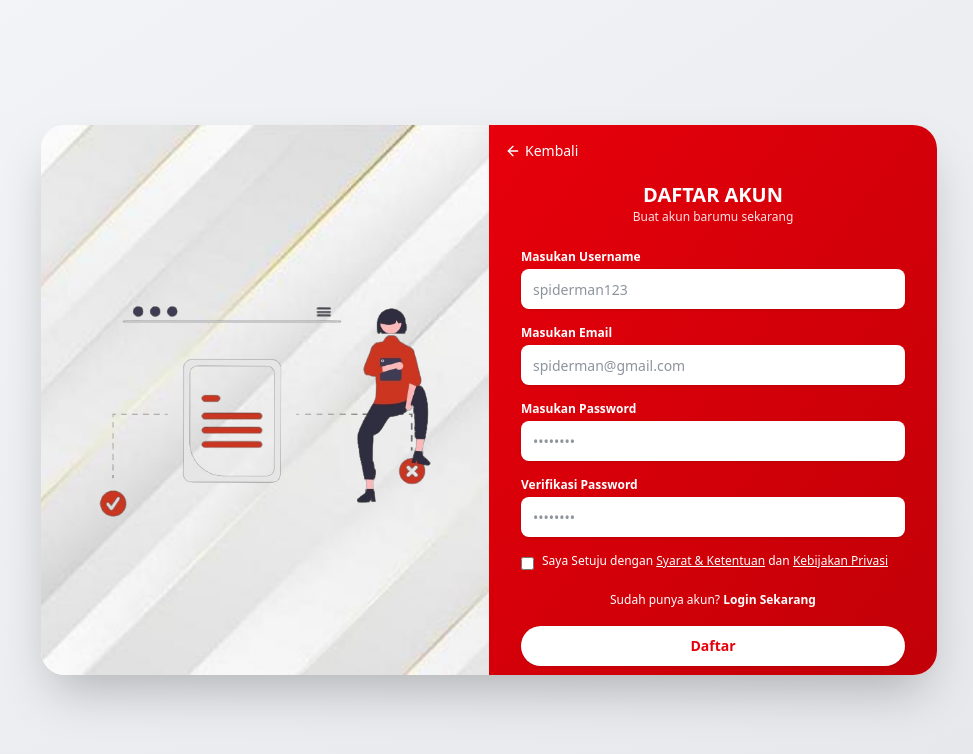
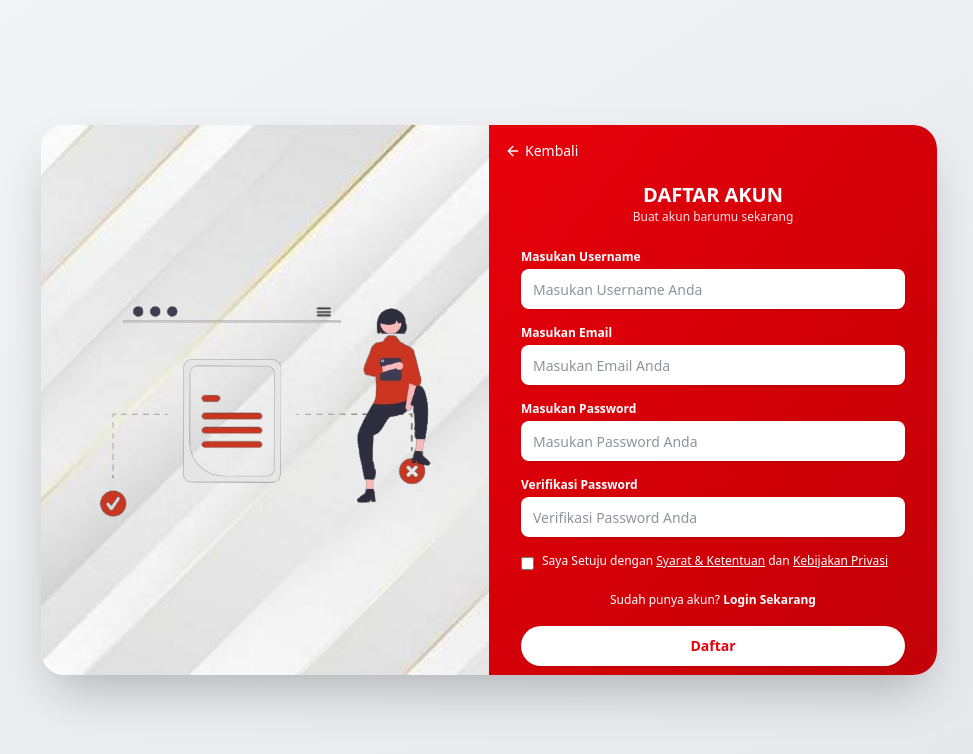
Before and after one commit to Indrahrmwn/Group3-, a React (Vite) app: page /register in a window 1280 px wide. Shown: the top 754 px of the page, without its empty margins (151-1124 px from the left). Built offline with nearby package versions, Linux system fonts and the light colour scheme.

Commit message:
ganti teks di login sama register

```diff
--- a/src/pages/Login.jsx
+++ b/src/pages/Login.jsx
@@ -108,7 +108,7 @@ export default function Login() {
                 value={email}
                 onChange={(e) => setEmail(e.target.value)}
                 className="w-full h-10 bg-white rounded-lg px-3 text-sm text-gray-800 placeholder-gray-400 focus:outline-none focus:ring-2 focus:ring-red-300 shadow"
-                placeholder="spiderman@gmail.com"
+                placeholder="Masukan Email Anda"
                 required
               />
             </div>
@@ -123,7 +123,7 @@ export default function Login() {
                 value={password}
                 onChange={(e) => setPassword(e.target.value)}
                 className="w-full h-10 bg-white rounded-lg px-3 text-sm text-gray-800 placeholder-gray-400 focus:outline-none focus:ring-2 focus:ring-red-300 shadow"
-                placeholder="••••••••"
+                placeholder="Masukan Password Anda"
                 required
               />
             </div>
--- a/src/pages/Register.jsx
+++ b/src/pages/Register.jsx
@@ -125,7 +125,7 @@ export default function Register() {
                 value={name}
                 onChange={(e) => setName(e.target.value)}
                 className="w-full h-10 bg-white rounded-lg px-3 text-sm text-gray-800 focus:outline-none focus:ring-2 focus:ring-red-300 shadow"
-                placeholder="spiderman123"
+                placeholder="Masukan Username Anda"
                 required
               />
             </div>
@@ -140,7 +140,7 @@ export default function Register() {
                 value={email}
                 onChange={(e) => setEmail(e.target.value)}
                 className="w-full h-10 bg-white rounded-lg px-3 text-sm text-gray-800 focus:outline-none focus:ring-2 focus:ring-red-300 shadow"
-                placeholder="spiderman@gmail.com"
+                placeholder="Masukan Email Anda"
                 required
               />
             </div>
@@ -155,7 +155,7 @@ export default function Register() {
                 value={password}
                 onChange={(e) => setPassword(e.target.value)}
                 className="w-full h-10 bg-white rounded-lg px-3 text-sm text-gray-800 focus:outline-none focus:ring-2 focus:ring-red-300 shadow"
-                placeholder="••••••••"
+                placeholder="Masukan Password Anda"
                 required
               />
             </div>
@@ -170,7 +170,7 @@ export default function Register() {
                 value={confirmPassword}
                 onChange={(e) => setConfirmPassword(e.target.value)}
                 className="w-full h-10 bg-white rounded-lg px-3 text-sm text-gray-800 focus:outline-none focus:ring-2 focus:ring-red-300 shadow"
-                placeholder="••••••••"
+                placeholder="Verifikasi Password Anda"
                 required
               />
             </div>
```
